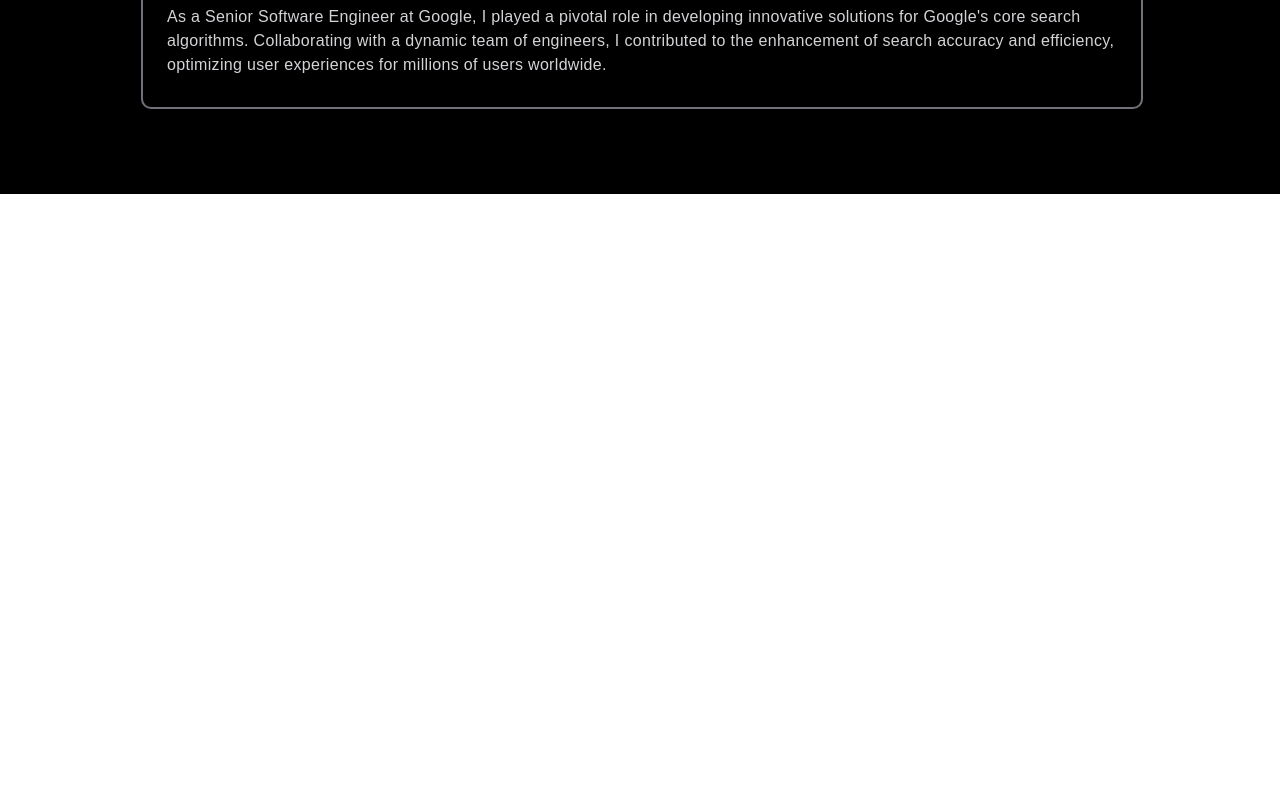
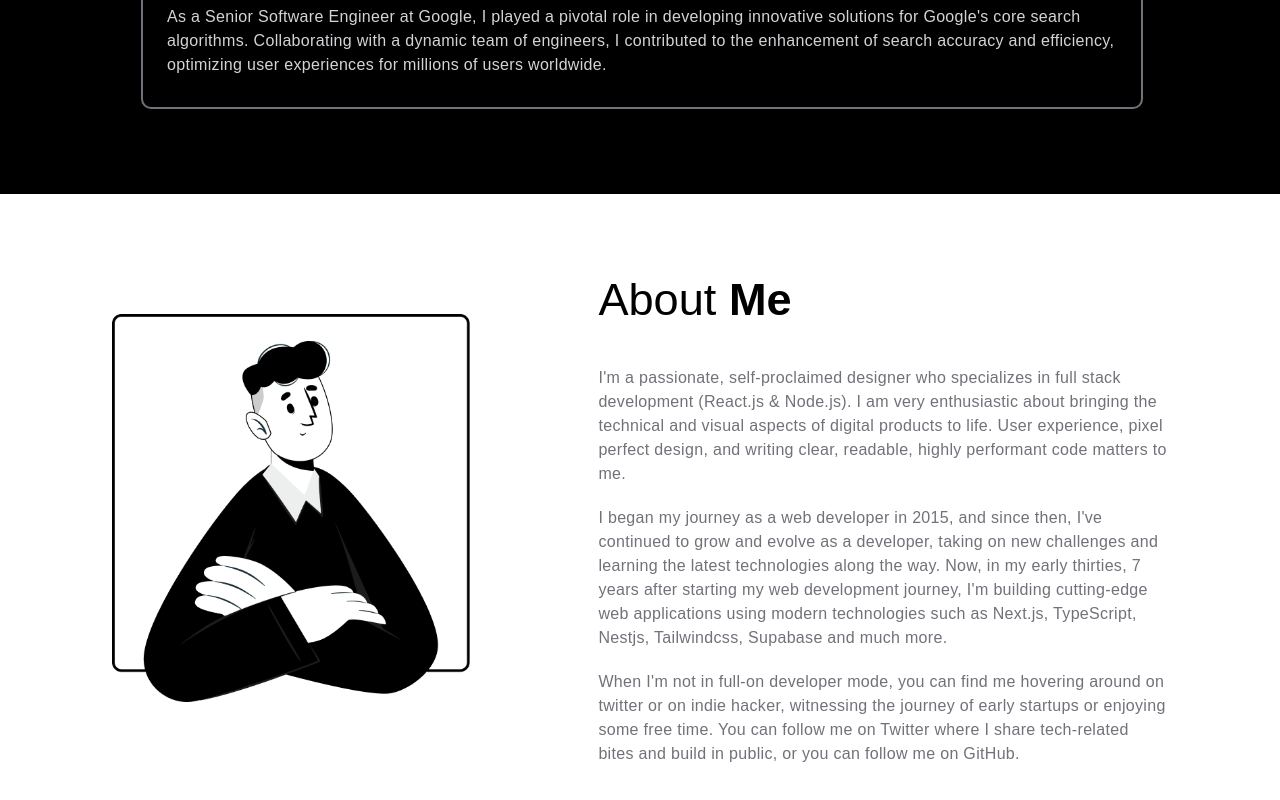
Before and after one commit to Karakay-V/portfolio, a Vue app: page / in a window 1280 px wide. Shown: the part 2665-3465 px from the top of the page. Before the commit the page ends 2859 px from the top, so only its background shows below. Built offline with nearby package versions, Linux system fonts and the light colour scheme; a web font is replaced by a local one.

Commit message:
add AboutMeSection component

```diff
--- a/src/App.vue
+++ b/src/App.vue
@@ -3,6 +3,7 @@
   <HeroSection />
   <SkillsSection />
   <MyExpirienceSection />
+  <AboutMeSection />
 </template>
 
 <script setup lang="ts">
@@ -10,12 +11,17 @@
 import HeroSection from './components/panels/HeroSection.vue';
 import SkillsSection from './components/panels/SkillsSection.vue';
 import MyExpirienceSection from './components/panels/MyExpirienceSection.vue';
+import AboutMeSection from './components/panels/AboutMeSection.vue';
 </script>
 
 <style>
   body {
     margin: 0 auto;
     max-width: 1920px;
+  }
+
+  div.app {
+    overflow-x: hidden;
   }
 
   ::selection {
--- /dev/null
+++ b/src/components/panels/AboutMeSection.vue
@@ -0,0 +1,141 @@
+<template>
+    <div id="about-me" class="inner-expirience_section">
+        <div class="wrapper-about_me_section">
+            <div data-aos="fade-right" class="wrapper-image">
+                <img :src="AboutMePicture" alt="About Me" class="image-about_me" />
+            </div>
+
+            <div data-aos="fade-left" class="wrapper-story">
+                <h2 class="title">
+                    <span class="display-regular">About</span>
+                    <span class="display-extra_bold"> Me</span>
+                </h2>
+
+                <div class="wrapper-text_block">
+                    <p>
+                        I'm a passionate, self-proclaimed designer who specializes in full stack development (React.js & Node.js). I am very enthusiastic about bringing the technical and visual aspects of digital products to life. User experience, pixel perfect design, and writing clear, readable, highly performant code matters to me.
+                    </p>
+                    <p>
+                        I began my journey as a web developer in 2015, and since then, I've continued to grow and evolve as a developer, taking on new challenges and learning the latest technologies along the way. Now, in my early thirties, 7 years after starting my web development journey, I'm building cutting-edge web applications using modern technologies such as Next.js, TypeScript, Nestjs, Tailwindcss, Supabase and much more.
+                    </p>
+                    <p>
+                        When I'm not in full-on developer mode, you can find me hovering around on twitter or on indie hacker, witnessing the journey of early startups or enjoying some free time. You can follow me on Twitter where I share tech-related bites and build in public, or you can follow me on GitHub.
+                    </p>
+                </div>
+            </div>
+        </div>
+    </div>
+</template>
+
+<script lang="ts">
+import { defineComponent } from 'vue';
+import AboutMePicture from '../../assets/covers/about-me.png';
+
+export default defineComponent({
+    name: "AboutMeSection",
+    data() {
+        return({
+            AboutMePicture,
+        });
+    },
+});
+</script>
+
+<style scoped lang="scss">
+@use "/src/assets/styles/fonts";
+@use "/src/assets/styles/colors" as *;
+@use "/src/assets/styles/image";
+
+h2, p {
+    margin: 0;
+}
+
+.inner-expirience_section {
+    padding: 60px 80px;
+
+    @media (max-width: 768px) {
+        padding: 40px 16px;
+    }
+}
+
+.wrapper-about_me_section {
+    padding: 0 32px;
+    display: flex;
+    flex-direction: row;
+    justify-content: space-between;
+    gap: 80px;
+    flex-wrap: wrap;
+    align-items: start;
+
+    @media (max-width: 1260px) {
+        padding: 0;
+        gap: 20px;
+        flex-direction: column;
+        align-items: center;
+    }
+}
+
+.wrapper-image {
+    width: calc(40% - 32px - 32px);
+    max-width: 526px;
+    align-self: center;
+
+    img.image-about_me {
+        width: 100%;
+        @include image.prevent-manipulations;
+    }
+
+    @media (max-width: 1260px) {
+        width: 100%;
+    }
+
+}
+
+.wrapper-story {
+    width: calc(60% - 32px - 32px);
+
+    @media (max-width: 1260px) {
+        width: 100%;
+    }
+
+
+    h2.title {
+        margin: 0;
+        padding: 20px 0;
+        text-align: left;
+        white-space: nowrap;
+        @include fonts.responsive-font(48, 28, 1440);
+        @include fonts.prevent-selecting;
+        color: $primary-black;
+
+        span {
+            &.display-regular {
+                @include fonts.sora-font(400);
+            }
+
+            &.display-extra_bold {
+                @include fonts.sora-font(800);
+            }
+        }
+    }
+
+    .wrapper-text_block {
+        margin-top: 20px;
+        display: flex;
+        flex-direction: column;
+        justify-content: space-between;
+        align-items: left;
+        gap: 20px;
+
+        p {
+            @include fonts.sora-font(400);
+            @include fonts.responsive-font(16, 16, 1440);
+            @include fonts.prevent-selecting;
+            color: $zinc-500;
+            letter-spacing: 0.32px;
+            line-height: 150%;
+        }
+    }
+}
+
+</style>
```
Also changed, not shown: src/assets/covers/about-me.png (added).
